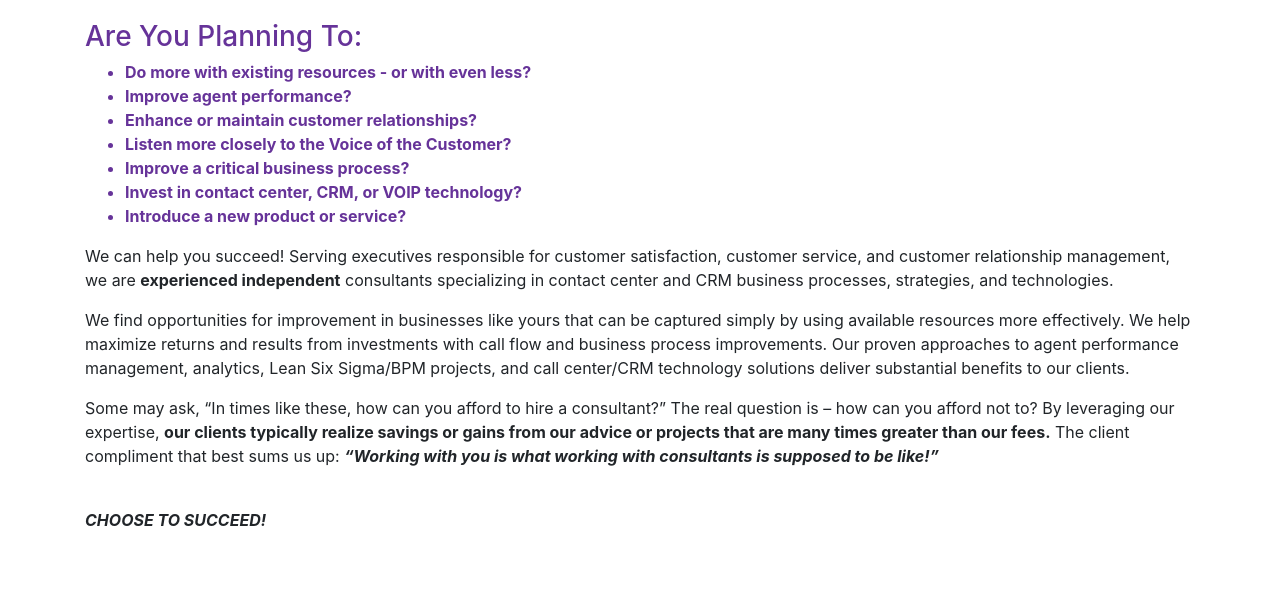
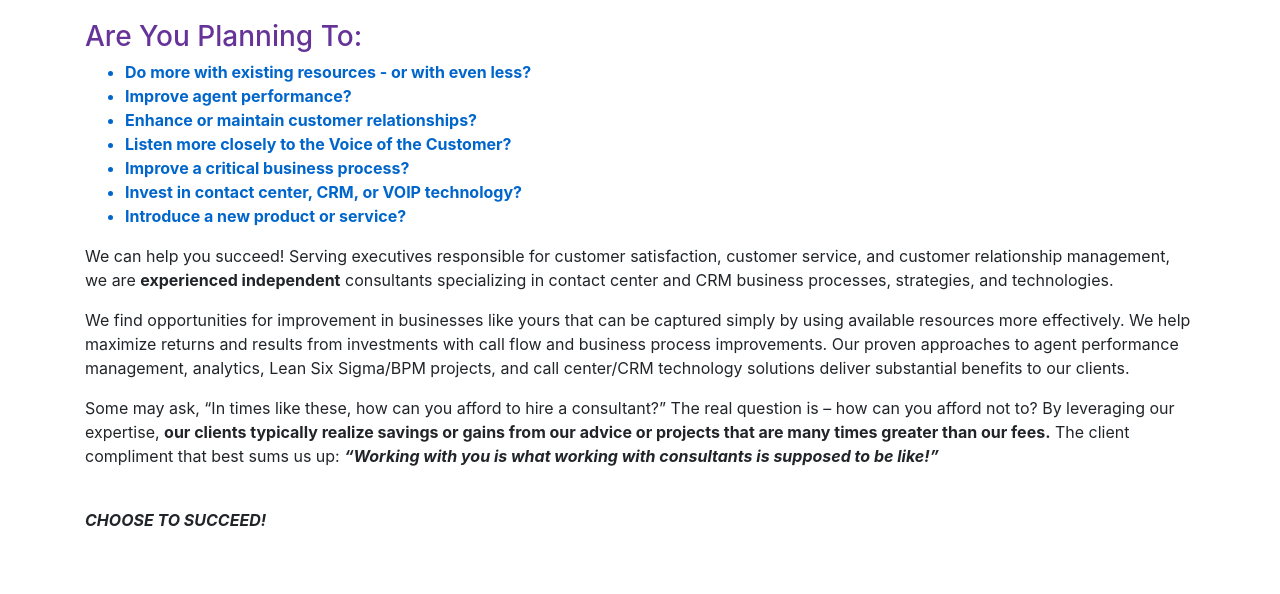
Before and after one commit to RettBehrens/TriSynergy, a plain HTML site: page index.html in a window 1280 px wide. Shown: the part 129-723 px from the top of the page. Drawn offline with nearby package versions, Linux system fonts and the light colour scheme.

Commit message:
adjusted the link state colors

```diff
--- a/styles.css
+++ b/styles.css
@@ -1,20 +1,20 @@
 a:link {
-	color: #CC0033 !important;
+	color: #663399 !important;
 	text-decoration: none;
 }
 
 a:visited {
+	color: #0066cc !important;
+	text-decoration: none;
+}
+
+a:active {
 	color: #663399 !important;
 	text-decoration: none;
 }
 
-a:active {
-	color: #cc0033 !important;
-	text-decoration: none;
-}
-
 a:hover {
-	color: #0066cc !important;
+	color: #CC0033 !important;
 	text-decoration: none;
 }
 
```
